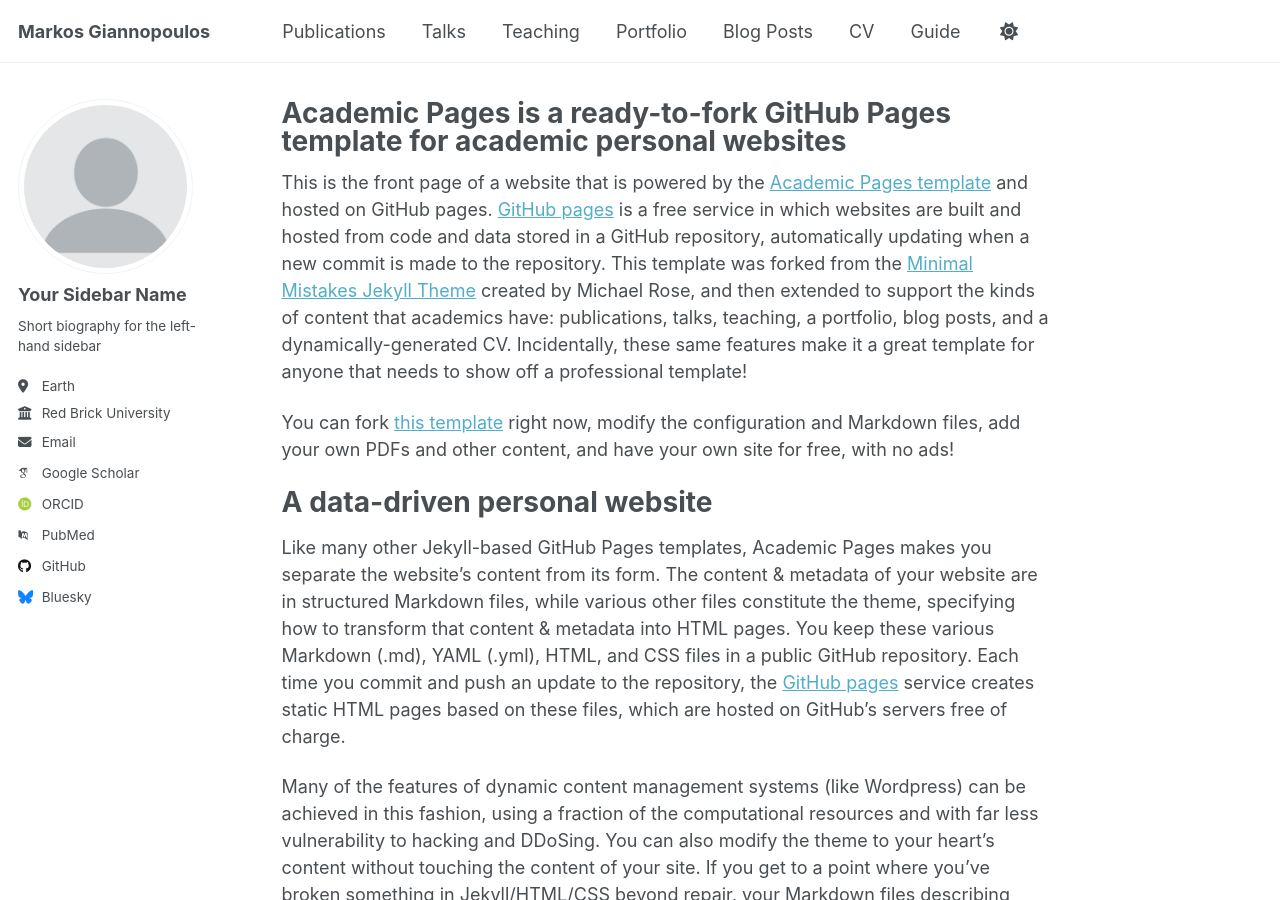
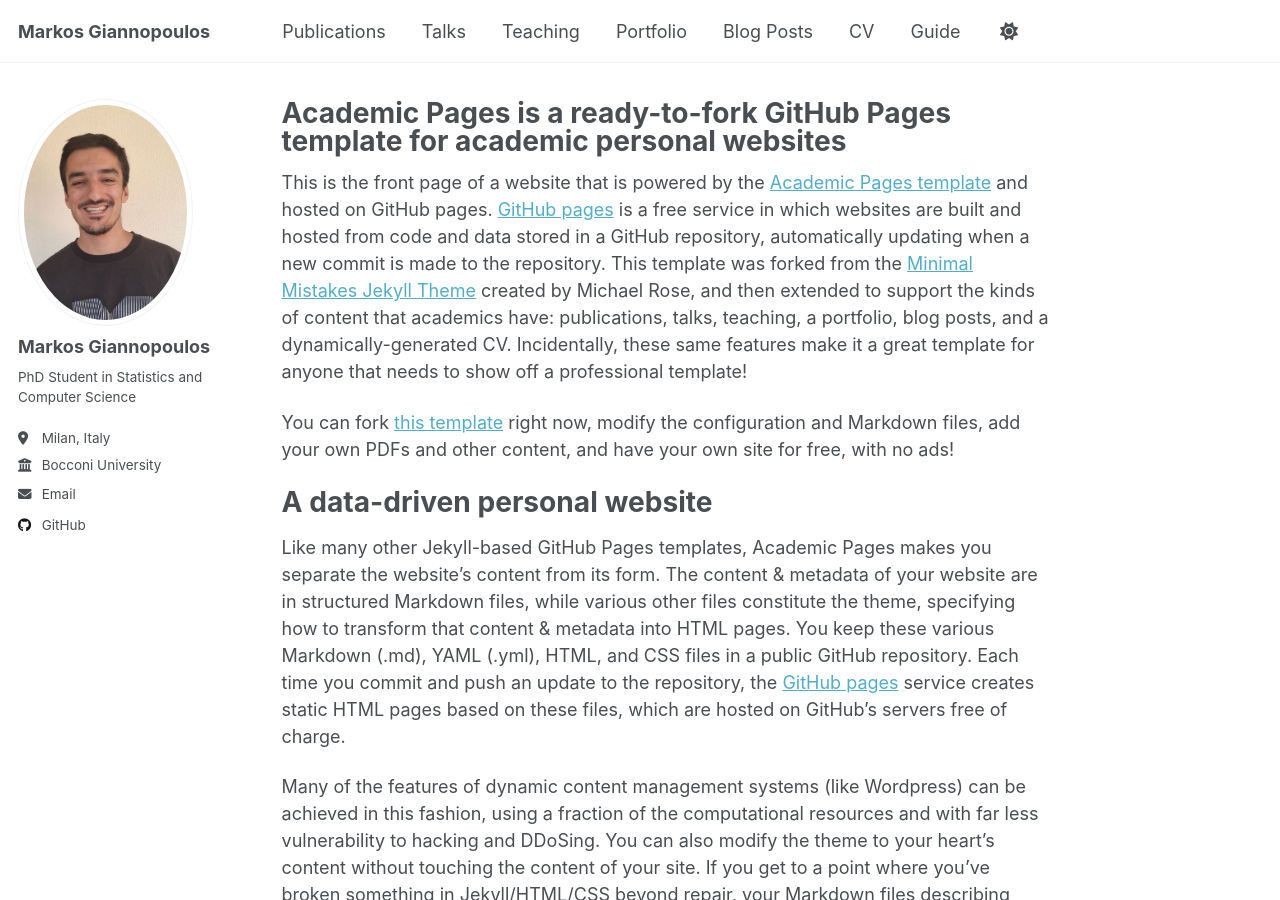
Before and after one commit to Markosgi/markosgi.github.io, a Jekyll site: the page built from _pages/about.md, in a window 1280 px wide and 900 px high. Built offline with Jekyll 4.4.1, drawn with Linux system fonts in a browser that asks for light colours; some web fonts are replaced; a script that is not in the unit is left out.

Commit message:
Update _config.yml

```diff
--- a/_config.yml
+++ b/_config.yml
@@ -13,34 +13,34 @@ title                    : "Markos Giannopoulos"
 title_separator          : "-"
 name                     : &name "Markos Giannopoulos"
 description              : &description "PhD Student in Computer Science at Bocconi University"   # Update this with a general description of your site, this is the default if not overridden by a page
-url                      : https://markosgiannopoulos.github.io # The base hostname & protocol for your site e.g. "https://[your GitHub username].github.io",
+url                      : https://markosgi.github.io # The base hostname & protocol for your site e.g. "https://[your GitHub username].github.io",
                                                            # or if you already have some other page hosted on Github then use "https://[your GitHub username].github.io/[Your Repo Name]"
 baseurl                  : "" # the subpath of your site, e.g. "/blog"
-repository               : "Markosgi/markosgiannopoulos.github.io"
+repository               : "markosgi/markosgi.github.io"
 
 # Site Author - The following control what appear as part of the author content on the side bar.
 #               If a field is blank the icon and link will not appear, otherwise it will be shown.
 #               Additional customization can be done by editing /_includes/author-profile.html
 author:
   # Biographic information
-  avatar           : "profile.png"
-  name             : "Your Sidebar Name"
+  avatar           : "20250801_184707.jpg"
+  name             : "Markos Giannopoulos"
   pronouns         : # example: "she/her"
-  bio              : "Short biography for the left-hand sidebar"
-  location         : "Earth"
-  employer         : "Red Brick University"
+  bio              : "PhD Student in Statistics and Computer Science"
+  location         : "Milan, Italy"
+  employer         : "Bocconi University"
   uri              : # URL
-  email            : "none@example.org"
+  email            : "markos.giannopoulos@phd.unibocconi.it"
 
   # Academic websites
   academia         : # URL
   arxiv            : # URL - Update with the correct link to your profile
-  googlescholar    : "https://scholar.google.com/citations?user=PS_CX0AAAAAJ"
+  googlescholar    : #"https://scholar.google.com/citations?user=PS_CX0AAAAAJ"
   inspire-hep      : # URL
   impactstory      : # URL
-  orcid            : "http://orcid.org/yourorcidurl"
+  orcid            : #"http://orcid.org/yourorcidurl"
   semantic         : # URL
-  pubmed           : "https://www.ncbi.nlm.nih.gov/pubmed/?term=john+snow"
+  pubmed           : #"https://www.ncbi.nlm.nih.gov/pubmed/?term=john+snow"
   researchgate     : # URL
   scopus           : # URL
 
@@ -48,13 +48,13 @@ author:
   bitbucket        : # Username - Update with your username on the site
   codepen          : # Username
   dribbble         : # Username
-  github           : "academicpages"
+  github           : "Markosgi"
   kaggle           : # Username
   stackoverflow    : # User number or user number and name (i.e., use "1" or "1/jeff-atwood")
 
   # Social media
   artstation       : # Username
-  bluesky          : "bsky.app" # Replace this with you Bluesky username
+  bluesky          : #"bsky.app" # Replace this with you Bluesky username
   facebook         : # Username
   flickr           : # Username
   foursquare       : # Username
```
